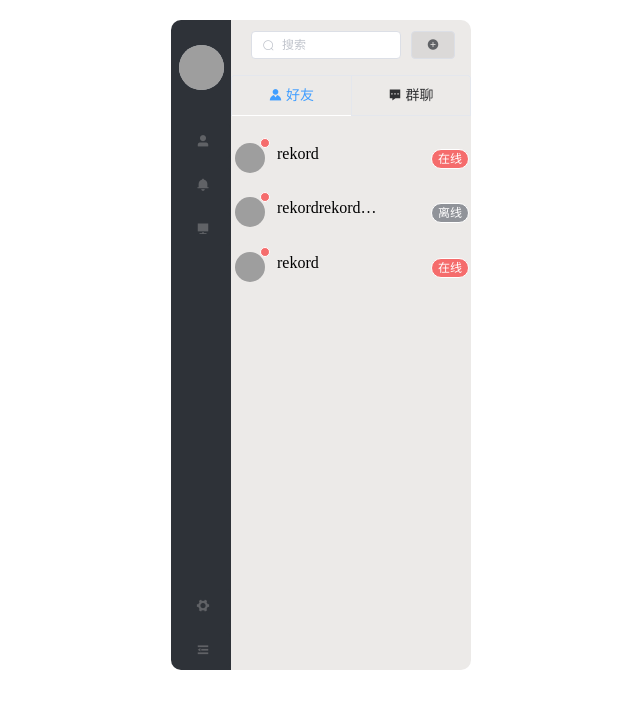
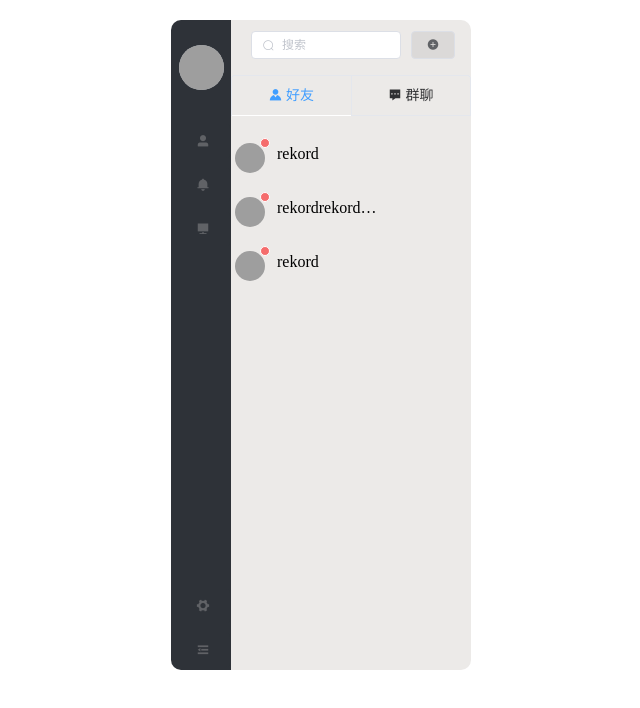
Before and after one commit to WebChatting/chatting-vue, a Vue app: page /#/chatting in a window 1280 px wide. Shown: the top 708 px of the page, without its empty margins (319-959 px from the left). Built offline with nearby package versions, Linux system fonts and the light colour scheme; grey boxes are pictures that could not be loaded.

Commit message:
perf: use grayscale replace status badge

```diff
--- a/src/components/Contact.vue
+++ b/src/components/Contact.vue
@@ -6,7 +6,7 @@
                     <div style="display: flex; justify-content: space-between">
                         <div>
                             <el-badge :is-dot="true" :value="2">
-                                <el-image
+                                <el-image :class="{grayscale: item.userStateId != 1}"
                                     class="avatar"
                                     :preview-src-list="[item.userProfile]"
                                     :src="item.userProfile"
@@ -18,15 +18,6 @@
                                 </el-image>
                             </el-badge>
                             <p class="name ellipsis">{{ item.nickname }}</p>
-                        </div>
-                        <div>
-                            <el-badge class="status-badge"
-                                :value="item.userStateId == 1 ? '在线' : '离线'"
-                                :type="
-                                    item.userStateId == 1 ? 'danger' : 'info'
-                                "
-                            >
-                            </el-badge>
                         </div>
                     </div>
                 </li>
@@ -84,8 +75,5 @@
             margin: 0px 0px 0px 12px;
             width: 100px;
         }
-        .status-badge {
-            padding-top: 6px;
-        }
     }
 </style>
--- a/src/pages/Chatting.vue
+++ b/src/pages/Chatting.vue
@@ -106,4 +106,8 @@
     text-overflow: ellipsis;
     white-space: nowrap;
 }
+.grayscale {
+    -webkit-filter: grayscale(100%); /* Chrome, Safari, Opera */
+    filter: grayscale(100%);
+}
 </style>
```
